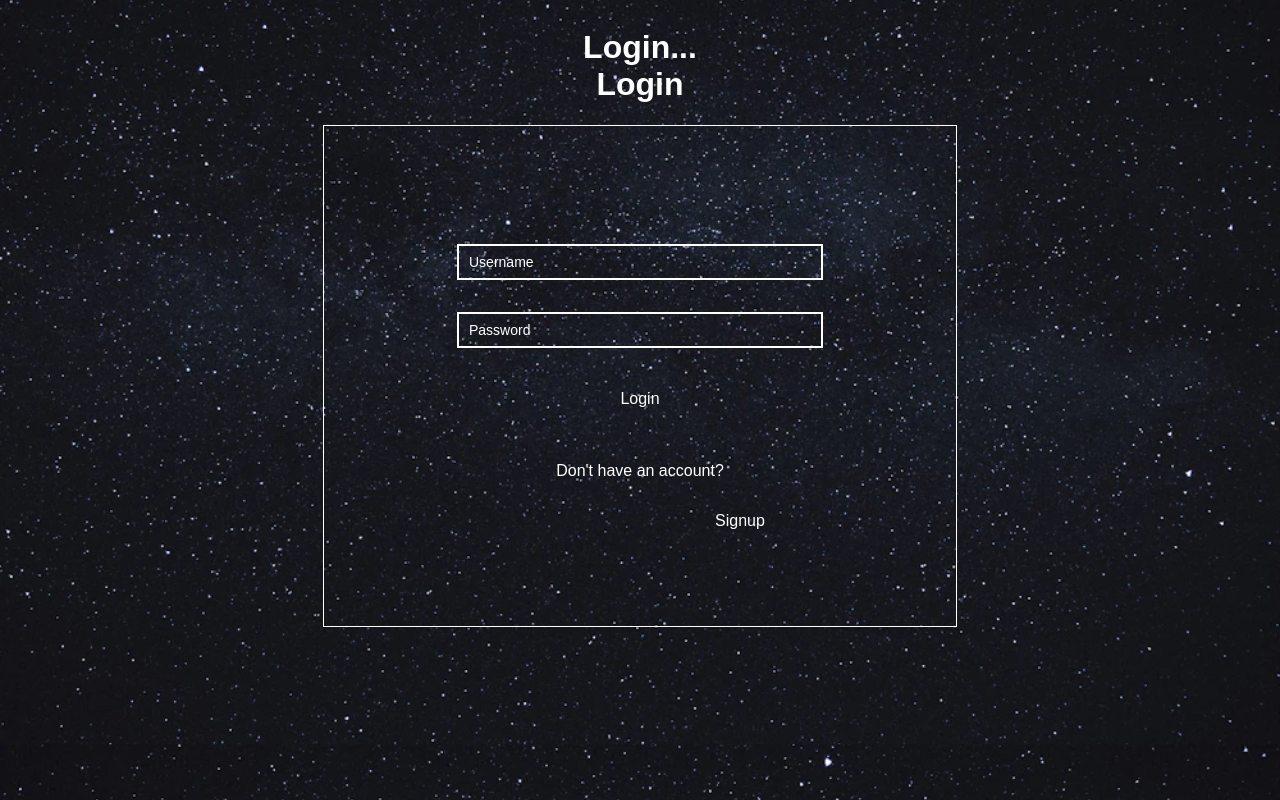
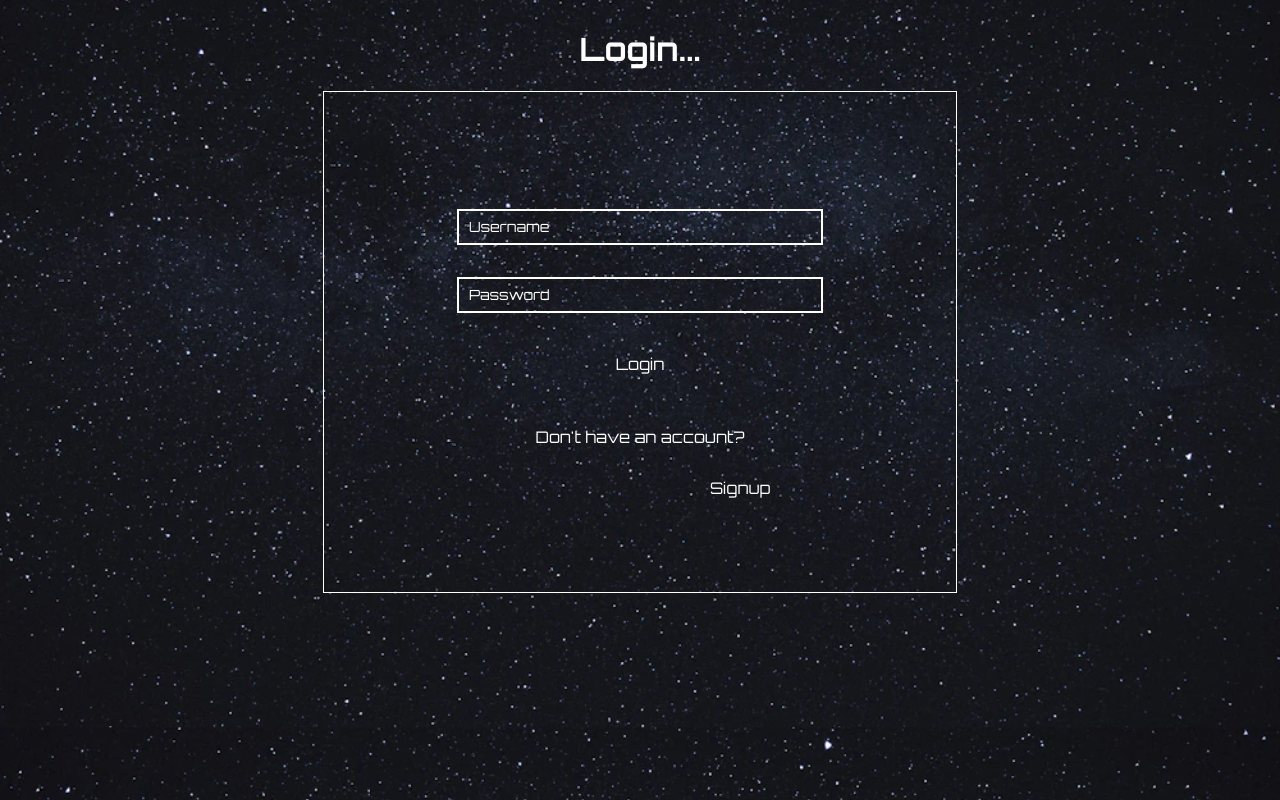
Before and after one commit to aviasnani/The-Cosmic-Quest, a Flask app: page /login in a window 1280 px wide. Run offline with Flask 3, Linux system fonts and the light colour scheme; some libraries are stand-ins or nearby versions.

Commit message:
modified some files
database - deleted both tables contents, login.css added orbitron font to button dashboard, index, login and signup.html - added orbitron font code link to head

```diff
--- a/static/login.css
+++ b/static/login.css
@@ -17,6 +17,7 @@
   border: none;
   left: 100px;
   font-size: 16px;
+  font-family: "Orbitron", sans-serif;
 
 }
 button:hover{
--- a/templates/dashboard.html
+++ b/templates/dashboard.html
@@ -3,6 +3,12 @@
   <head>
     <meta charset="UTF-8" />
     <meta name="viewport" content="width=device-width, initial-scale=1.0" />
+    <link rel="preconnect" href="https://fonts.googleapis.com" />
+    <link rel="preconnect" href="https://fonts.gstatic.com" crossorigin />
+    <link
+      href="https://fonts.googleapis.com/css2?family=Orbitron:wght@400..900&family=Play:wght@400;700&display=swap"
+      rel="stylesheet"
+    />
     <title>Home</title>
   </head>
   <body>
--- a/templates/index.html
+++ b/templates/index.html
@@ -11,6 +11,12 @@
     <link
       rel="stylesheet"
       href="{{ url_for('static', filename='index.css') }}"
+    />
+    <link rel="preconnect" href="https://fonts.googleapis.com" />
+    <link rel="preconnect" href="https://fonts.gstatic.com" crossorigin />
+    <link
+      href="https://fonts.googleapis.com/css2?family=Orbitron:wght@400..900&family=Play:wght@400;700&display=swap"
+      rel="stylesheet"
     />
   </head>
   <body>
--- a/templates/login.html
+++ b/templates/login.html
@@ -7,10 +7,18 @@
       rel="stylesheet"
       href="{{ url_for('static', filename='login.css') }}"
     />
+    <link rel="preconnect" href="https://fonts.googleapis.com" />
+    <link rel="preconnect" href="https://fonts.gstatic.com" crossorigin />
+    <link rel="preconnect" href="https://fonts.googleapis.com" />
+    <link rel="preconnect" href="https://fonts.gstatic.com" crossorigin />
+    <link
+      href="https://fonts.googleapis.com/css2?family=Orbitron:wght@400..900&family=Play:wght@400;700&display=swap"
+      rel="stylesheet"
+    />
     <title>Login</title>
   </head>
   <body>
-    <h1 class="typing-effect">Login</h1>
+    <h1 class="typing-effect"></h1>
     <div class="logindetailsdiv">
       <form action="" method="POST">
         {{ form.hidden_tag() }}
--- a/templates/signup.html
+++ b/templates/signup.html
@@ -6,6 +6,12 @@
     <link
       rel="stylesheet"
       href="{{ url_for('static', filename='signup.css') }}"
+    />
+    <link rel="preconnect" href="https://fonts.googleapis.com" />
+    <link rel="preconnect" href="https://fonts.gstatic.com" crossorigin />
+    <link
+      href="https://fonts.googleapis.com/css2?family=Orbitron:wght@400..900&family=Play:wght@400;700&display=swap"
+      rel="stylesheet"
     />
     <title>Signup</title>
   </head>
```
